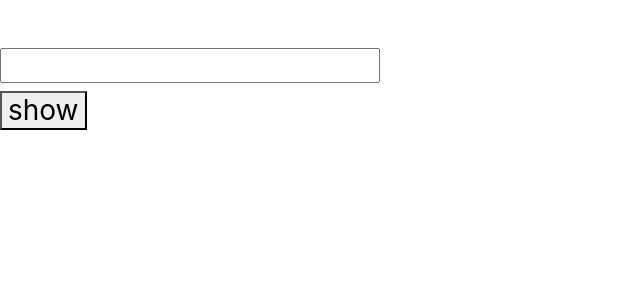
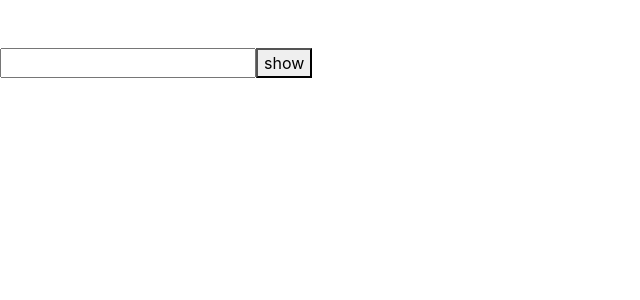
Before and after one commit to Nik1-code/frontEnd, a React (Create React App) app: page / in a window 1280 px wide. Shown: the top 300 px of the page, without its empty margins (0-640 px from the left). Built offline with nearby package versions, Linux system fonts and the light colour scheme.

Commit message:
create button and onClick inside component One

```diff
--- a/src/ParentToChild/One.js
+++ b/src/ParentToChild/One.js
@@ -5,8 +5,8 @@ const One = (props) => {
     <>
       <br />
       <br />
-      <h4>{props.input}</h4>
-      <h3>{props.showText}</h3>
+      <input type="text" value={props.text} onChange={props.onChange} />
+      <button onClick={props.onClick}>show</button>
     </>
   );
 };
--- a/src/ParentToChild/Parent.js
+++ b/src/ParentToChild/Parent.js
@@ -9,6 +9,8 @@ class Parent extends Component {
       text: "",
       showText: "",
     };
+    this.onChangeText = this.onChangeText.bind(this);
+    this.showText = this.showText.bind(this);
   }
   onChangeText(e) {
     this.setState({ text: e.target.value });
@@ -20,16 +22,10 @@ class Parent extends Component {
     return (
       <>
         <One
-          input={
-            <input
-              type="text"
-              value={this.state.text}
-              onChange={(event) => this.onChangeText(event)}
-            />
-          }
-          showText={<button onClick={() => this.showText()}>show</button>}
+          text={this.state.text}
+          onChange={this.onChangeText}
+          onClick={this.showText}
         />
-
         <Two state={this.state.showText} />
       </>
     );
```
